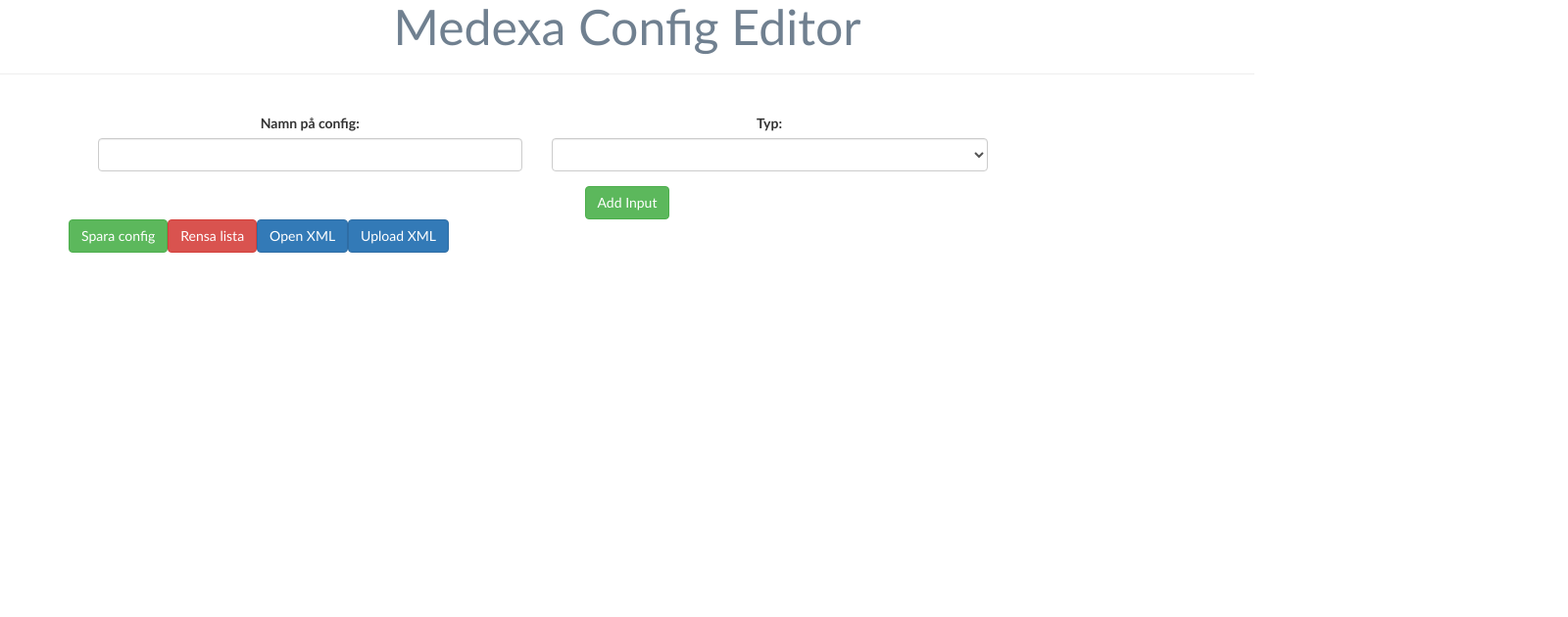
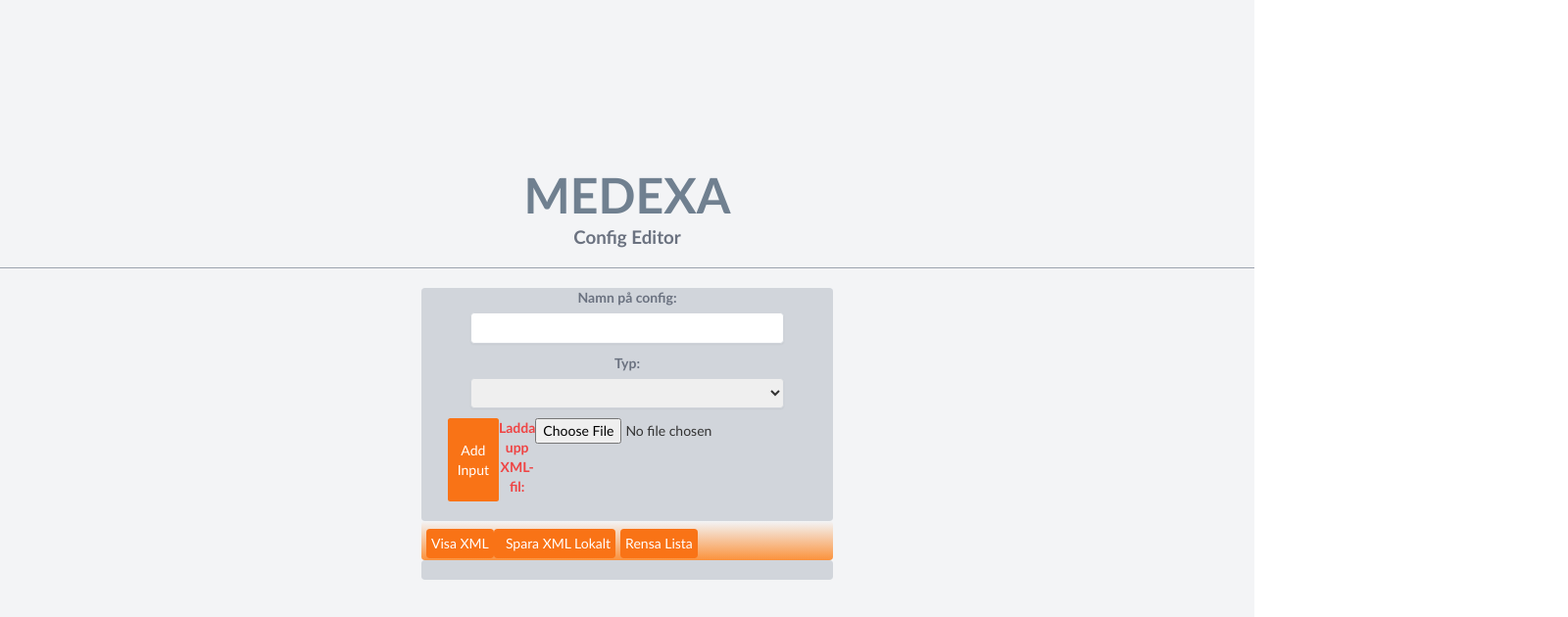
Before and after one commit to TomEder/medexa-config-editor, an Angular app: page / in a window 1280 px wide. Shown: the top 630 px of the page at 98% size, 1600 px wide, since content can reach past the window. Built offline with nearby package versions, Linux system fonts and the light colour scheme.

Commit message:
upload xml function

```diff
--- a/angular.json
+++ b/angular.json
@@ -91,7 +91,7 @@
               "src/assets"
             ],
             "styles": [
-              "src/styles.css",
+              "src/styles.css"
             ],
             "scripts": []
           }
--- /dev/null
+++ b/postcss.config.js
@@ -0,0 +1,3 @@
+module.exports = {
+  plugins: [require("tailwindcss"), require("autoprefixer")],
+};
--- a/src/app/app.component.html
+++ b/src/app/app.component.html
@@ -1,9 +1,8 @@
-<h1>Medexa Config Editor</h1>
-<hr />
-<div class="container">
-  <div class="row">
-    <div class="col-md-12">
-      <app-settings-form></app-settings-form>
-    </div>
+<div class="flex flex-col items-center justify-center h-screen bg-gray-100">
+  <h1 class="text-3xl font-bold mb-4 text-gray-500">MEDEXA</h1>
+  <h2 class="text-gray-500 text-3xl font-bold">Config Editor</h2>
+  <hr class="w-full border-gray-400 my-4" />
+  <div class="w-full max-w-2xl">
+    <app-settings-form></app-settings-form>
   </div>
 </div>
--- /dev/null
+++ b/src/app/settings-form/input.model.ts
@@ -0,0 +1,27 @@
+export class Input {
+  labelName: string;
+  inputType: string;
+  selectOption1: string;
+  selectOption2: string;
+  selectOption3: string;
+  value: any;
+  editing: boolean = false;
+  static selectOption2: string | null;
+  static selectOption3: string | null;
+  static selectOption1: string | null;
+  static value: string | null;
+
+  constructor(
+    labelName: string,
+    inputType: string,
+    selectOption1?: string,
+    selectOption2?: string,
+    selectOption3?: string
+  ) {
+    this.labelName = labelName;
+    this.inputType = inputType;
+    this.selectOption1 = selectOption1 || '';
+    this.selectOption2 = selectOption2 || '';
+    this.selectOption3 = selectOption3 || '';
+  }
+}
--- a/src/app/settings-form/settings-form.component.css
+++ b/src/app/settings-form/settings-form.component.css
@@ -5,3 +5,7 @@
     text-align: center;
     color: slategray;
 }
+
+.xml-textarea-height {
+    height: 300px;
+  }
--- a/src/app/settings-form/settings-form.component.html
+++ b/src/app/settings-form/settings-form.component.html
@@ -1,28 +1,29 @@
 <script src="https://code.jquery.com/jquery-3.6.0.min.js"></script>
 
-<div class="justify-content-center text-center">
-  <div class="col-xs-12 mx-auto">
-    <form (ngSubmit)="onSubmit()">
-      <div class="justify-content-center text-center">
-        <div class="form-group col-xs-5">
-          <label for="labelNameInput">Namn på config:</label>
+<div
+  class="justify-content-center text-center h-fit pb-4 bg-gray-300 rounded-md"
+>
+  <form (ngSubmit)="onSubmit()" class="max-w-lg mx-auto">
+    <div class="my-4">
+      <label for="labelNameInput" class="block text-gray-500 mb-2"
+        >Namn på config:</label
+      >
       <input
         id="labelNameInput"
         type="text"
         [(ngModel)]="labelName"
         name="labelName"
-            class="form-control"
+        class="w-full px-4 py-2 border border-gray-300 rounded-md shadow-sm focus:outline-none focus:border-gray-500 focus:shadow-outline-red"
       />
     </div>
-      </div>
-      <div class="row">
-        <div class="form-group col-xs-5">
-          <label for="inputTypeSelect">Typ:</label>
+
+    <div class="my-4">
+      <label for="inputTypeSelect" class="block text-gray-500 mb-2">Typ:</label>
       <select
         id="inputTypeSelect"
         [(ngModel)]="inputType"
         name="inputType"
-            class="form-control"
+        class="w-full px-4 py-2 border border-gray-300 rounded-md shadow-sm focus:outline-none focus:border-gray-500 focus:shadow-outline-red"
       >
         <option value="Text">Text</option>
         <option value="Number">Number</option>
@@ -30,67 +31,124 @@
         <option value="Select">Select</option>
       </select>
     </div>
-      </div>
-      <div *ngIf="inputType === 'Select'">
+
+    <div *ngIf="inputType === 'Select'" class="my-4">
       <input
         type="text"
         id="inputSelectOp1"
         [(ngModel)]="selectOption1"
         name="selectOption1"
-          class="form-control"
+        class="w-full px-4 py-2 border border-gray-300 rounded-md shadow-sm focus:outline-none focus:border-gray-500 focus:shadow-outline-red"
       />
       <input
         type="text"
         id="inputSelectOp2"
         [(ngModel)]="selectOption2"
         name="selectOption2"
-          class="form-control"
+        class="w-full px-4 py-2 border border-gray-300 rounded-md shadow-sm focus:outline-none focus:border-gray-500 focus:shadow-outline-red"
       />
       <input
         type="text"
         id="inputSelectOp3"
         [(ngModel)]="selectOption3"
         name="selectOption3"
-          class="form-control"
+        class="w-full px-4 py-2 border border-gray-300 rounded-md shadow-sm focus:outline-none focus:border-gray-500 focus:shadow-outline-red"
       />
     </div>
-      <button type="submit" class="btn btn-success">Add Input</button>
+
+    <div class="my-4 flex justify-center">
+      <button
+        type="submit"
+        class="px-4 py-2 bg-orange-500 text-white rounded hover:bg-orange-600 transition duration-200"
+      >
+        Add Input
+      </button>
+      <label for="xmlFileInput" class="block text-red-500 mb-2"
+        >Ladda upp XML-fil:</label
+      >
+      <input
+        type="file"
+        id="xmlFileInput"
+        (change)="onFileSelected($event)"
+        accept=".xml"
+      />
+    </div>
   </form>
 </div>
+
+<div class="bg-gradient-to-t from-orange-400 rounded-md h-16 pt-3">
+  <!-- Open XML button -->
+  <button
+    type="button"
+    class="bg-orange-500 rounded-md p-2 ml-2 text-white hover:bg-orange-600"
+    (click)="openXmlModal()"
+  >
+    Visa XML
+  </button>
+  <!-- <button
+    (click)="onSaveSettings(); onUploadXmlFile()"
+    class="bg-orange-500 rounded-md p-2 mr-2 ml-2 text-white hover:bg-orange-600"
+  >
+    Ladda Upp
+  </button> -->
+  <button
+    type="button"
+    class="bg-orange-500 rounded-md p-2 mr-2 text-white hover:bg-orange-600"
+    (click)="onSaveXmlFile()"
+  >
+      Spara XML Lokalt
+  </button>
+
+  <button
+    (click)="onClearConfig(); onClearList()"
+    class="bg-orange-500 rounded-md p-2 text-white hover:bg-orange-600"
+  >
+    Rensa Lista
+  </button>
 </div>
-<hr />
-<button (click)="onSaveSettings()" class="btn btn-success">Spara config</button>
-<button (click)="onClearConfig()" class="btn btn-danger">Rensa lista</button>
-<ul class="list-group justify-content-between col-md-12">
-  <div class="container">
-    <li *ngFor="let input of inputs; let i = index" class="list-group-item">
-      <label class="mr-3">{{ input.labelName }}</label>
+<ul class="list-group bg-gray-300 justify-content-between rounded-md">
+  <div class="container p-4">
+    <li
+      *ngFor="let input of inputs; let i = index"
+      class="bg-gray-400 rounded-md max-w-xl my-2 ml-6 p-1"
+    >
+      <label class="mr-3 text-white">{{ input.labelName }}</label>
       <!--
         INPUT
       -->
       <ng-container *ngIf="!input.editing">
-        <ng-container *ngIf="input.inputType === 'Text'" class="col-sm">
+        <ng-container *ngIf="input.inputType === 'Text'" class="col-span-2">
           <input
             type="text"
-            class="form-control col"
+            class="w-full px-4 py-2 border border-gray-300 rounded-md shadow-sm focus:outline-none focus:border-gray-500 focus:shadow-outline-red"
             [(ngModel)]="input.value"
           />
         </ng-container>
-        <ng-container *ngIf="input.inputType === 'Number'" class="col-sm">
-          <input type="number" class="form-control" [(ngModel)]="input.value" />
+        <ng-container
+          *ngIf="input.inputType === 'Number'"
+          class="col-span-2 bg-white"
+        >
+          <input
+            type="number"
+            class="w-full px-4 py-2 border border-gray-300 rounded-md shadow-sm focus:outline-none"
+            [(ngModel)]="input.value"
+          />
         </ng-container>
-        <ng-container *ngIf="input.inputType === 'checkbox'" class="col-sm">
+        <ng-container *ngIf="input.inputType === 'checkbox'" class="col-span-2">
           <div class="form-check">
             <input
               type="checkbox"
-              class="form-check-input"
+              class="px-4 py-2 border border-gray-300 rounded-md shadow-sm focus:outline-none focus:border-gray-500 focus:shadow-outline-red"
               [(ngModel)]="input.value"
             />
             <label class="form-check-label"></label>
           </div>
         </ng-container>
-        <ng-container *ngIf="input.inputType === 'Select'" class="col-sm">
-          <select class="form-control" [(ngModel)]="input.value">
+        <ng-container *ngIf="input.inputType === 'Select'" class="col-span-2">
+          <select
+            class="w-full px-4 py-2 border border-gray-300 rounded-md shadow-sm focus:outline-none focus:border-gray-500 focus:shadow-outline-red"
+            [(ngModel)]="input.value"
+          >
             <option>{{ input.selectOption1 }}</option>
             <option>{{ input.selectOption2 }}</option>
             <option>{{ input.selectOption3 }}</option>
@@ -99,9 +157,11 @@
       </ng-container>
       <ng-container *ngIf="input.editing">
         <div class="input-group mt-2 col-xs-5">
+          <div>
+            <label for="" class="text-white">Typ:</label>
             <select
               [(ngModel)]="input.inputType"
-            class="form-control"
+              class="ml-3 w-60 h-10 border border-gray-300 rounded-md shadow-sm focus:outline-none focus:border-gray-500 focus:shadow-outline-red"
               [(ngModel)]="input.value"
             >
               <option value="Text">Text</option>
@@ -109,37 +169,38 @@
               <option value="checkbox">Checkbox</option>
               <option value="Select">Select</option>
             </select>
+          </div>
+          <label for="" class="text-white">Namn:</label>
+          <input
+            [(ngModel)]="input.labelName"
+            [(ngModel)]="input.value"
+            class="ml-3 w-60 h-10 border border-gray-300 rounded-md shadow-sm focus:outline-none focus:border-gray-500 focus:shadow-outline-red"
+          />
           <div *ngIf="input.inputType === 'Select'">
+            <label for="" class="text-white">Val:</label>
             <input
               type="text"
               id="inputSelectOp1"
               [(ngModel)]="input.selectOption1"
               name="selectOption1"
-              class="form-control"
-              [(ngModel)]="input.value"
+              class="ml-3 w-60 h-10 border border-gray-300 rounded-md shadow-sm focus:outline-none focus:border-gray-500 focus:shadow-outline-red"
             />
             <input
               type="text"
               id="inputSelectOp2"
               [(ngModel)]="input.selectOption2"
               name="selectOption2"
-              class="form-control"
-              [(ngModel)]="input.value"
+              class="ml-3 w-60 h-10 mt-1 border border-gray-300 rounded-md shadow-sm focus:outline-none focus:border-gray-500 focus:shadow-outline-red"
             />
             <input
               type="text"
               id="inputSelectOp3"
               [(ngModel)]="input.selectOption3"
               name="selectOption3"
-              class="form-control"
-              [(ngModel)]="input.value"
+              class="ml-3 w-60 h-10 mt-1 border border-gray-300 rounded-md shadow-sm focus:outline-none focus:border-gray-500 focus:shadow-outline-red"
             />
           </div>
-          <input
-            [(ngModel)]="input.labelName"
-            [(ngModel)]="input.value"
-            class="form-control ml-2"
-          />
+
           <div class="input-group-append">
             <button
               class="btn btn-outline-secondary"
@@ -171,25 +232,22 @@
         <!--
           EDIT/DELETE BUTTON GROUP
          -->
-        <div class="row">
-          <div *ngIf="!input.editing" class="col-xs-1 mr-3">
+        <div>
           <button
-              class="btn btn-primary"
+            class="bg-orange-500 hover:bg-orange-600 rounded-md p-1 text-white mr-2"
             type="button"
             (click)="onEditInput(i)"
           >
-              Edit
+            Redigera
           </button>
-          </div>
-          <div class="col-xs-1">
+
           <button
             type="button"
-              class="btn btn-danger m-10"
+            class="bg-orange-500 hover:bg-orange-600 rounded-md p-1 w-20 text-white"
             (click)="onDeleteInput(i)"
           >
-              Delete
+            Ta bort
           </button>
-          </div>
         </div>
         <!--
           EDIT/DELETE BUTTON GROUP
@@ -198,14 +256,6 @@
     </li>
   </div>
 </ul>
-
-<!-- Open XML button -->
-<button type="button" class="btn btn-primary" (click)="openXmlModal()">
-  Open XML
-</button>
-<button type="button" class="btn btn-primary" (click)="onUploadXmlFile()">
-  Upload XML
-</button>
 
 <!-- Modal for XML file -->
 <div class="modal" tabindex="-1" role="dialog" id="xml-modal">
@@ -223,7 +273,10 @@
         </button>
       </div>
       <div class="modal-body">
-        <textarea id="xml-textarea" class="form-control"></textarea>
+        <textarea
+          id="xml-textarea"
+          class="form-control xml-textarea-height"
+        ></textarea>
       </div>
       <div class="modal-footer">
         <button type="button" class="btn btn-secondary" data-dismiss="modal">
@@ -233,17 +286,3 @@
     </div>
   </div>
 </div>
-
-<!-- <div class="mt-3">
-  <form (ngSubmit)="onSubmit()">
-    <div class="form-group">
-      <label for="labelName">Label Name:</label>
-      <input
-        type="text"
-        id="labelName"
-        class="form-control"
-        [(ngModel)]="labelName"
-      />
-    </div>
-  </form>
-</div> -->
--- a/src/app/settings-form/settings-form.component.ts
+++ b/src/app/settings-form/settings-form.component.ts
@@ -2,6 +2,7 @@
 import { HttpClient } from '@angular/common/http';
 import { Observable } from 'rxjs';
 import { XmlService } from '../xml.service';
+import { Input } from './input.model';
 
 declare const $: any;
 
@@ -27,6 +28,8 @@
     value: any;
   }[] = [];
 
+  showModal = false;
+
   xmlData: any;
 
   constructor(private http: HttpClient, private xmlService: XmlService) {}
@@ -44,8 +47,43 @@
     }
   }
 
-  onSubmit() {
+  onFileSelected(event: any) {
+    console.log('file selected');
+    const file: File = event.target.files[0];
+    const fileReader = new FileReader();
+    fileReader.readAsText(file, 'UTF-8');
+    fileReader.onload = () => {
+      const parser = new DOMParser();
+      const xml = parser.parseFromString(
+        fileReader.result as string,
+        'text/xml'
+      );
+      const xmlDataList = xml.getElementsByTagName('XmlData');
+      for (let i = 0; i < xmlDataList.length; i++) {
+        const labelName =
+          xmlDataList[i].getElementsByTagName('LabelName')[0].textContent;
+        const type =
+          xmlDataList[i].getElementsByTagName('InputType')[0].textContent;
+        const editingString =
+          xmlDataList[i].getElementsByTagName('Editing')[0].textContent;
+        const editing = editingString === 'true';
+        const input: Input = {
+          labelName: labelName || '',
+          inputType: type || '',
+          value: '',
+          selectOption1: '',
+          selectOption2: '',
+          selectOption3: '',
+          editing: editing,
+        };
+        this.inputs.push(input);
+      }
+    };
+  }
+
+  async onSubmit() {
     this.inputs.push({
+      ...this.inputs,
       labelName: this.labelName,
       inputType: this.inputType,
       editing: false,
@@ -54,14 +92,47 @@
       selectOption3: this.selectOption3,
       value: this.value,
     });
-    console.log(this.inputs);
+
+    const inputData = {
+      ...this.inputs,
+      labelName: this.labelName,
+      inputType: this.inputType,
+      editing: false,
+      selectOption1: this.selectOption1,
+      selectOption2: this.selectOption2,
+      selectOption3: this.selectOption3,
+      value: this.value,
+    };
+    try {
+      const response = await fetch('https://localhost:7149/Xml', {
+        method: 'POST',
+        headers: { 'Content-Type': 'application/json' },
+        body: JSON.stringify(inputData),
+      });
+      if (!response.ok) {
+        throw new Error(`HTTP error! Status: ${response.status}`);
+      }
+      const data = await response.text();
+      if (data) {
+        const json = JSON.parse(data);
+        console.log('Success:', json);
+      } else {
+        console.log('Success: Empty response');
+      }
       this.labelName = '';
       this.inputType = '';
       this.selectOption1 = '';
       this.selectOption2 = '';
-    this.selectOption2 = '';
+      this.selectOption3 = '';
       this.value = '';
       console.log(this.inputs);
+    } catch (error) {
+      console.error('Error:', error);
+    }
+  }
+
+  onClearList() {
+    this.inputs = [];
   }
 
   onSaveSettings() {
@@ -126,6 +197,23 @@
     $('#xml-modal').modal('show');
   }
 
+  onSaveXmlFile() {
+    const version = '1.0';
+    const configVersion = '2.0';
+    const serverID = '1234567890';
+    let xmlString = `<?xml version="${version}"?>\n<root>\n  <configuration version="${configVersion}" serverID="${serverID}">\n`;
+    this.inputs.forEach((input) => {
+      xmlString += `    <appSettings>\n      <add>\n        <${input.inputType} name="${input.labelName}">${input.value}</${input.inputType}>\n      </add>\n    </appSettings>\n`;
+    });
+    xmlString += '  </configuration>\n</root>';
+    const blob = new Blob([xmlString], { type: 'application/xml' });
+    const downloadLink = document.createElement('a');
+    downloadLink.href = URL.createObjectURL(blob);
+    downloadLink.download = 'config.xml';
+    downloadLink.click();
+    URL.revokeObjectURL(downloadLink.href);
+  }
+
   onUploadXmlFile() {
     const xmlString = $('#xml-textarea').val();
     const parser = new DOMParser();
@@ -142,7 +230,7 @@
     );
     const url = 'https://localhost:7149/Xml/upload';
     return this.http.post(url, xmlString, {
-      headers: { 'Content-Type': 'application/xml' },
+      headers: { 'Content-Type': 'text/xml' },
     });
   }
 }
--- a/src/app/settings-list/settings-list.component.html
+++ b/src/app/settings-list/settings-list.component.html
@@ -1,4 +1,4 @@
-<ul class="list-group d-flex flex-row justify-content-between">
+<!-- <ul class="list-group d-flex flex-row justify-content-between">
   <div class="container">
     <li *ngFor="let input of inputs; let i = index" class="list-group-item">
       <label class="mr-3 col-sm">{{ input.labelName }}</label>
@@ -81,4 +81,4 @@
       </div>
     </li>
   </div>
-</ul>
+</ul> -->
--- a/src/styles.css
+++ b/src/styles.css
@@ -1 +1,4 @@
-/* You can add global styles to this file, and also import other style files */
+@import 'tailwindcss/base';
+@import 'tailwindcss/components';
+@import 'tailwindcss/utilities';
+@import './tailwind.css'
--- /dev/null
+++ b/src/tailwind.css
@@ -0,0 +1,3 @@
+@tailwind base;
+@tailwind components;
+@tailwind utilities;
--- /dev/null
+++ b/tailwind.config.js
@@ -0,0 +1,8 @@
+/** @type {import('tailwindcss').Config} */
+module.exports = {
+  content: ["./src/**/*.{html,ts}"],
+  theme: {
+    extend: {},
+  },
+  plugins: [],
+};
```
Also changed, not shown: package.json (+7 -0 lines), 2 other files (tests, documents, lock files or other folders). Lines whose indentation alone changed are shown as unchanged.
